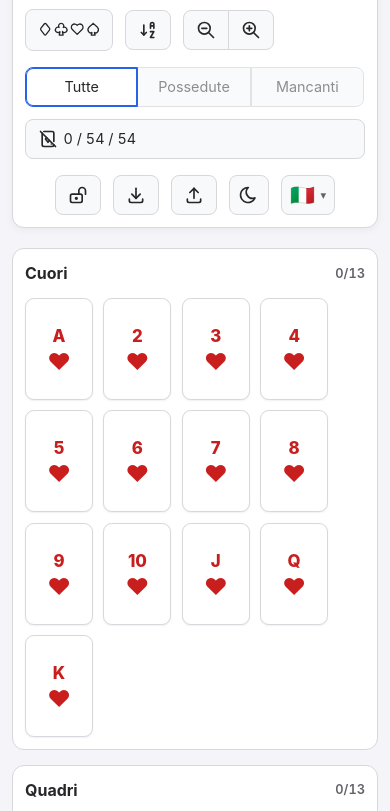
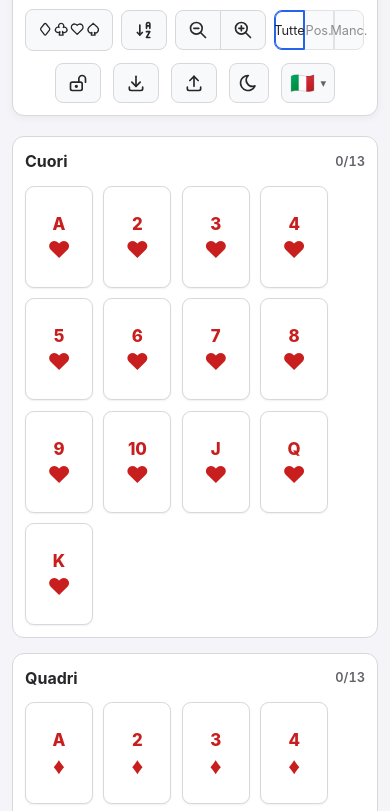
Before and after one commit to melnorme6/playing-card-selector, a plain HTML site: page index.html in a window 390 px wide. Shown: the part 84-895 px from the top of the page. Drawn offline with Linux system fonts and the light colour scheme.

Commit message:
feat: compact the mobile toolbar

```diff
--- a/assets/css/styles.css
+++ b/assets/css/styles.css
@@ -258,7 +258,7 @@ summary:focus-visible {
   white-space: nowrap;
 }
 
-.filter-group label span {
+.filter-group label > .filter-label {
   display: inline-flex;
   align-items: center;
   min-height: 2.5rem;
@@ -270,19 +270,19 @@ summary:focus-visible {
   opacity: 0.72;
 }
 
-.filter-group label + label span {
+.filter-group label + label > .filter-label {
   margin-left: -1px;
 }
 
-.filter-group label:first-of-type span {
+.filter-group label:first-of-type > .filter-label {
   border-radius: 0.5rem 0 0 0.5rem;
 }
 
-.filter-group label:last-of-type span {
+.filter-group label:last-of-type > .filter-label {
   border-radius: 0 0.5rem 0.5rem 0;
 }
 
-.filter-group input:checked + span {
+.filter-group input:checked + .filter-label {
   position: relative;
   z-index: 1;
   color: var(--text);
@@ -292,9 +292,13 @@ summary:focus-visible {
   opacity: 1;
 }
 
-.filter-group input:focus-visible + span {
+.filter-group input:focus-visible + .filter-label {
   outline: 3px solid color-mix(in srgb, var(--focus) 45%, transparent);
   outline-offset: 2px;
+}
+
+.filter-label__compact {
+  display: none;
 }
 
 .selection-status {
@@ -683,14 +687,52 @@ summary:focus-visible {
     padding: 0.75rem;
   }
 
+  .toolbar {
+    position: relative;
+    display: grid;
+    grid-template-columns: auto auto auto minmax(0, 1fr);
+    grid-template-areas:
+      "brand brand brand brand"
+      "layout sort zoom filters"
+      "actions actions actions actions";
+    align-items: center;
+    gap: 0.75rem 0.5rem;
+  }
+
+  .toolbar__left,
+  .toolbar__center {
+    display: contents;
+  }
+
   .brand {
+    grid-area: brand;
     width: 100%;
-    padding: 0 0 0.75rem;
+    min-width: 0;
+    padding: 0 6.5rem 0.75rem 0;
     border-right: 0;
     border-bottom: 1px solid var(--border);
   }
 
+  .brand__name {
+    min-width: 0;
+    overflow: hidden;
+    text-overflow: ellipsis;
+  }
+
+  #layoutButton {
+    grid-area: layout;
+  }
+
+  #sortOrderButton {
+    grid-area: sort;
+  }
+
+  .zoom-controls {
+    grid-area: zoom;
+  }
+
   .filter-group {
+    grid-area: filters;
     display: grid;
     grid-template-columns: repeat(3, minmax(0, 1fr));
     width: 100%;
@@ -700,15 +742,32 @@ summary:focus-visible {
     min-width: 0;
   }
 
-  .filter-group label span {
+  .filter-group label > .filter-label {
     justify-content: center;
     width: 100%;
-    padding-inline: 0.35rem;
-    font-size: 0.9rem;
+    padding-inline: 0.25rem;
+    font-size: 0.8rem;
   }
 
   .selection-status {
-    flex-basis: 100%;
+    position: absolute;
+    top: 0.85rem;
+    right: 0.75rem;
+  }
+
+  .selection-status svg,
+  .filter-label__full {
+    display: none;
+  }
+
+  .filter-label__compact {
+    display: inline;
+  }
+
+  .toolbar__actions {
+    grid-area: actions;
+    width: 100%;
+    justify-content: center;
   }
 
   .card-row {
@@ -721,6 +780,17 @@ summary:focus-visible {
 
 }
 
+@media (max-width: 23rem) {
+  .toolbar {
+    grid-template-columns: auto auto 1fr;
+    grid-template-areas:
+      "brand brand brand"
+      "layout sort zoom"
+      "filters filters filters"
+      "actions actions actions";
+  }
+}
+
 @media (prefers-reduced-motion: reduce) {
   *,
   *::before,
--- a/assets/js/app.js
+++ b/assets/js/app.js
@@ -43,6 +43,9 @@ const I18N = {
     filterAll: "Tutte",
     filterSelected: "Possedute",
     filterUnselected: "Mancanti",
+    filterAllCompact: "Tutte",
+    filterSelectedCompact: "Pos.",
+    filterUnselectedCompact: "Manc.",
     exportButton: "Esporta JSON",
     importLabel: "Importa JSON",
     languageLabel: "Lingua",
@@ -113,6 +116,9 @@ const I18N = {
     filterAll: "All",
     filterSelected: "Owned",
     filterUnselected: "Missing",
+    filterAllCompact: "All",
+    filterSelectedCompact: "Own",
+    filterUnselectedCompact: "Miss",
     exportButton: "Export JSON",
     importLabel: "Import JSON",
     languageLabel: "Language",
@@ -234,6 +240,9 @@ Object.assign(I18N, {
 });
 
 Object.assign(I18N["pt-BR"], {
+  filterAllCompact: "Todas",
+  filterSelectedCompact: "Poss.",
+  filterUnselectedCompact: "Falt.",
   values: {
     A: "Ás", 2: "Dois", 3: "Três", 4: "Quatro", 5: "Cinco", 6: "Seis", 7: "Sete",
     8: "Oito", 9: "Nove", 10: "Dez", J: "Valete", Q: "Dama", K: "Rei",
@@ -245,6 +254,9 @@ Object.assign(I18N["pt-BR"], {
   zoomIn: "Aumentar cartas",
 });
 Object.assign(I18N["es-419"], {
+  filterAllCompact: "Todas",
+  filterSelectedCompact: "Obt.",
+  filterUnselectedCompact: "Falt.",
   values: {
     A: "As", 2: "Dos", 3: "Tres", 4: "Cuatro", 5: "Cinco", 6: "Seis", 7: "Siete",
     8: "Ocho", 9: "Nueve", 10: "Diez", J: "Jota", Q: "Reina", K: "Rey",
@@ -256,6 +268,9 @@ Object.assign(I18N["es-419"], {
   zoomIn: "Ampliar cartas",
 });
 Object.assign(I18N.de, {
+  filterAllCompact: "Alle",
+  filterSelectedCompact: "Eigen",
+  filterUnselectedCompact: "Fehlt",
   cardValues: { A: "Ass", J: "Bube", Q: "Dame", K: "König" },
   footerLove: "Liebe",
   cardName: (value, suit) => `${suit} ${value}`,
@@ -265,6 +280,9 @@ Object.assign(I18N.de, {
   zoomIn: "Karten vergrößern",
 });
 Object.assign(I18N.fr, {
+  filterAllCompact: "Tout",
+  filterSelectedCompact: "Poss.",
+  filterUnselectedCompact: "Manq.",
   cardValues: { A: "As", J: "Valet", Q: "Dame", K: "Roi" },
   footerLove: "amour",
   cardName: (value, suit) => `${value} de ${suit}`,
@@ -274,6 +292,9 @@ Object.assign(I18N.fr, {
   zoomIn: "Agrandir les cartes",
 });
 Object.assign(I18N.ru, {
+  filterAllCompact: "Все",
+  filterSelectedCompact: "Есть",
+  filterUnselectedCompact: "Нет",
   cardValues: { A: "Туз", J: "Валет", Q: "Дама", K: "Король" },
   footerLove: "любовью",
   cardName: (value, suit) => `${value}, ${suit}`,
@@ -283,6 +304,9 @@ Object.assign(I18N.ru, {
   zoomIn: "Увеличить карты",
 });
 Object.assign(I18N.tr, {
+  filterAllCompact: "Tümü",
+  filterSelectedCompact: "Var",
+  filterUnselectedCompact: "Eksik",
   layoutSuitTooltip: "Türe göre gruplandı. Değere göre gruplamaya geç",
   layoutValueTooltip: "Değere göre gruplandı. Türe göre gruplamaya geç",
   cardValues: { A: "As", J: "Vale", Q: "Kız", K: "Papaz" },
@@ -294,6 +318,9 @@ Object.assign(I18N.tr, {
   zoomIn: "Kartları büyüt",
 });
 Object.assign(I18N["zh-Hans"], {
+  filterAllCompact: "全部",
+  filterSelectedCompact: "已有",
+  filterUnselectedCompact: "缺少",
   joker: "Joker",
   jokerRed: "红色 Joker",
   jokerBlack: "黑色 Joker",
@@ -306,6 +333,9 @@ Object.assign(I18N["zh-Hans"], {
   zoomIn: "放大卡牌",
 });
 Object.assign(I18N["zh-Hant"], {
+  filterAllCompact: "全部",
+  filterSelectedCompact: "已有",
+  filterUnselectedCompact: "缺少",
   cardValues: { A: "A", J: "J", Q: "Q", K: "K" },
   footerLove: "愛",
   cardName: (value, suit) => `${suit}${value}`,
@@ -315,6 +345,9 @@ Object.assign(I18N["zh-Hant"], {
   zoomIn: "放大卡牌",
 });
 Object.assign(I18N.ja, {
+  filterAllCompact: "全て",
+  filterSelectedCompact: "所持",
+  filterUnselectedCompact: "不足",
   cardValues: { A: "エース", J: "ジャック", Q: "クイーン", K: "キング" },
   footerLove: "愛",
   cardName: (value, suit) => `${suit}の${value}`,
@@ -324,6 +357,9 @@ Object.assign(I18N.ja, {
   zoomIn: "カードを大きくする",
 });
 Object.assign(I18N.ko, {
+  filterAllCompact: "전체",
+  filterSelectedCompact: "보유",
+  filterUnselectedCompact: "미보유",
   cardValues: { A: "에이스", J: "잭", Q: "퀸", K: "킹" },
   footerLove: "사랑",
   cardName: (value, suit) => `${suit} ${value}`,
@@ -539,11 +575,23 @@ function updateInterfaceText() {
     filterAllLabel: text.filterAll,
     filterSelectedLabel: text.filterSelected,
     filterUnselectedLabel: text.filterUnselected,
+    filterAllCompactLabel: text.filterAllCompact,
+    filterSelectedCompactLabel: text.filterSelectedCompact,
+    filterUnselectedCompactLabel: text.filterUnselectedCompact,
     footerMadeWith: text.footerMadeWith,
   };
 
   for (const [id, value] of Object.entries(labels)) {
     document.querySelector(`#${id}`).textContent = value;
+  }
+
+  const filterLabels = {
+    all: text.filterAll,
+    selected: text.filterSelected,
+    unselected: text.filterUnselected,
+  };
+  for (const radio of document.querySelectorAll('input[name="filter"]')) {
+    radio.setAttribute("aria-label", filterLabels[radio.value]);
   }
 
   updateLanguageButtons();
--- a/index.html
+++ b/index.html
@@ -76,15 +76,24 @@
           <legend class="visually-hidden" id="filterLegend">Visualizza</legend>
           <label>
             <input class="visually-hidden" type="radio" name="filter" value="all" checked />
-            <span id="filterAllLabel">Tutte</span>
+            <span class="filter-label">
+              <span class="filter-label__full" id="filterAllLabel">Tutte</span>
+              <span class="filter-label__compact" id="filterAllCompactLabel">Tutte</span>
+            </span>
           </label>
           <label>
             <input class="visually-hidden" type="radio" name="filter" value="selected" />
-            <span id="filterSelectedLabel">Possedute</span>
+            <span class="filter-label">
+              <span class="filter-label__full" id="filterSelectedLabel">Possedute</span>
+              <span class="filter-label__compact" id="filterSelectedCompactLabel">Pos.</span>
+            </span>
           </label>
           <label>
             <input class="visually-hidden" type="radio" name="filter" value="unselected" />
-            <span id="filterUnselectedLabel">Mancanti</span>
+            <span class="filter-label">
+              <span class="filter-label__full" id="filterUnselectedLabel">Mancanti</span>
+              <span class="filter-label__compact" id="filterUnselectedCompactLabel">Manc.</span>
+            </span>
           </label>
         </fieldset>
         <p class="selection-status" aria-live="polite">
```
Also changed, not shown: tests/app.test.mjs (+16 -1 lines), 1 other file.
